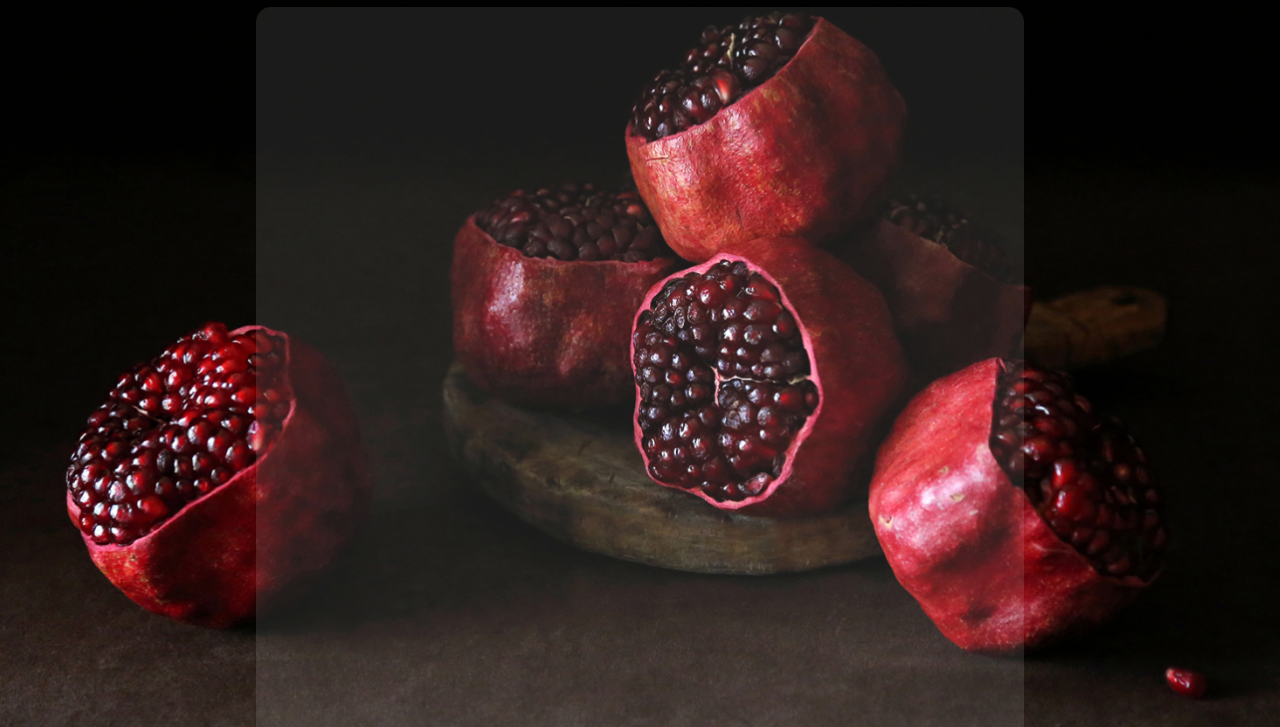
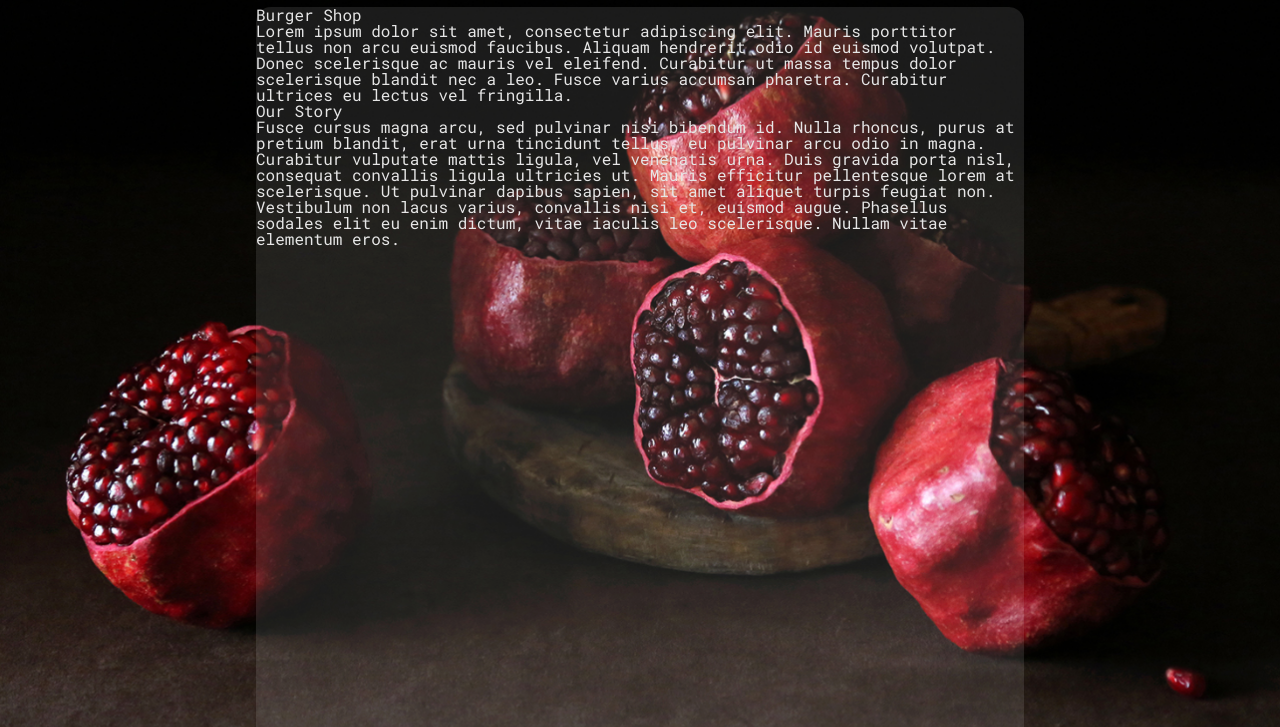
Before and after one commit to mattyjrae123/restaurant-page, a website built with webpack: page src/index.html in a window 1280 px wide. Shown: the part 73-800 px from the top of the page. Built offline with nearby package versions, Linux system fonts and the light colour scheme.

Commit message:
Add dummy content to front page

```diff
--- a/src/index.html
+++ b/src/index.html
@@ -20,6 +20,12 @@
       </nav>
     </header>
     <main>
+      <div>
+        <h1>Burger Shop</h1>
+        <p>Lorem ipsum dolor sit amet, consectetur adipiscing elit. Mauris porttitor tellus non arcu euismod faucibus. Aliquam hendrerit odio id euismod volutpat. Donec scelerisque ac mauris vel eleifend. Curabitur ut massa tempus dolor scelerisque blandit nec a leo. Fusce varius accumsan pharetra. Curabitur ultrices eu lectus vel fringilla.</p>
+        <h2>Our Story</h2>
+        <p>Fusce cursus magna arcu, sed pulvinar nisi bibendum id. Nulla rhoncus, purus at pretium blandit, erat urna tincidunt tellus, eu pulvinar arcu odio in magna. Curabitur vulputate mattis ligula, vel venenatis urna. Duis gravida porta nisl, consequat convallis ligula ultricies ut. Mauris efficitur pellentesque lorem at scelerisque. Ut pulvinar dapibus sapien, sit amet aliquet turpis feugiat non. Vestibulum non lacus varius, convallis nisi et, euismod augue. Phasellus sodales elit eu enim dictum, vitae iaculis leo scelerisque. Nullam vitae elementum eros.</p>
+      </div>
     </main>
   </div>
 
```
